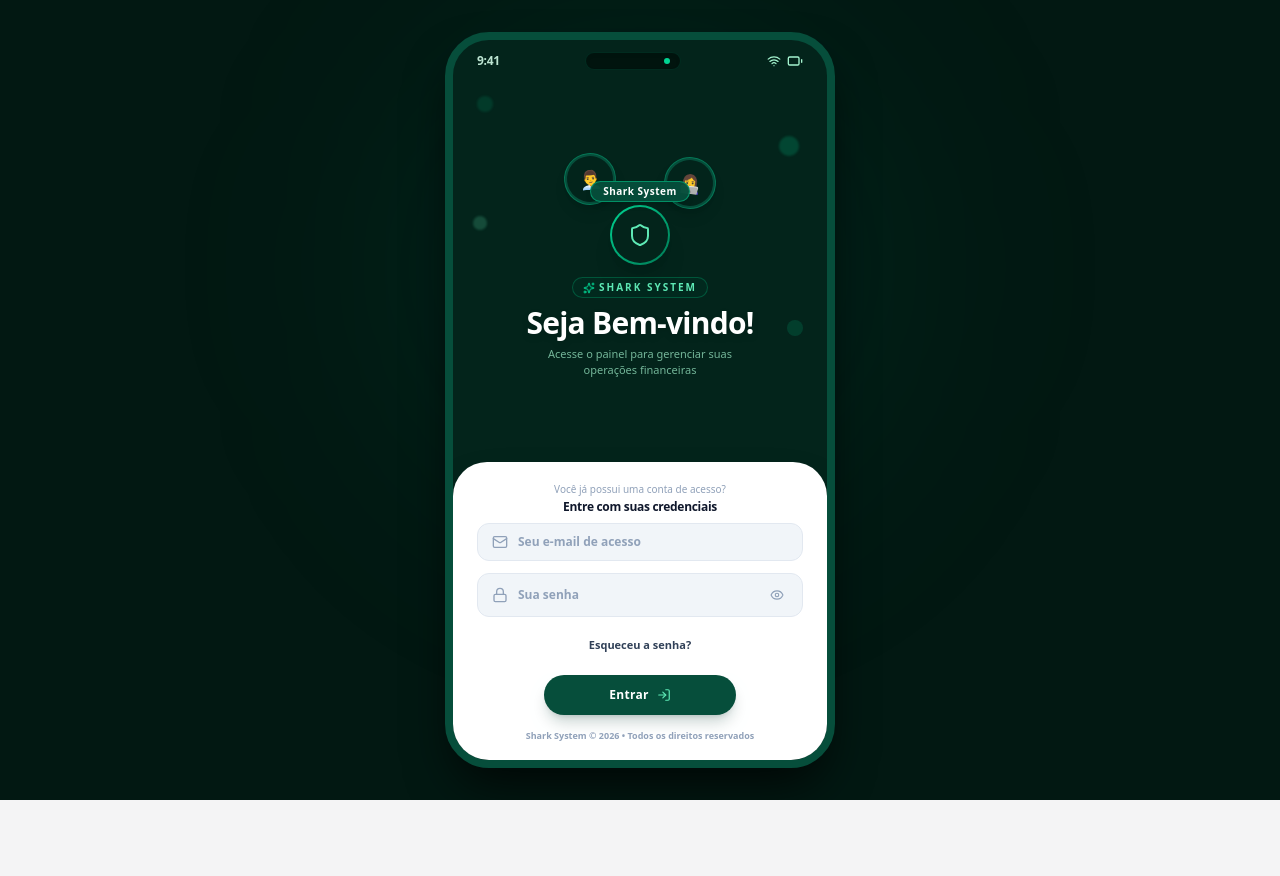
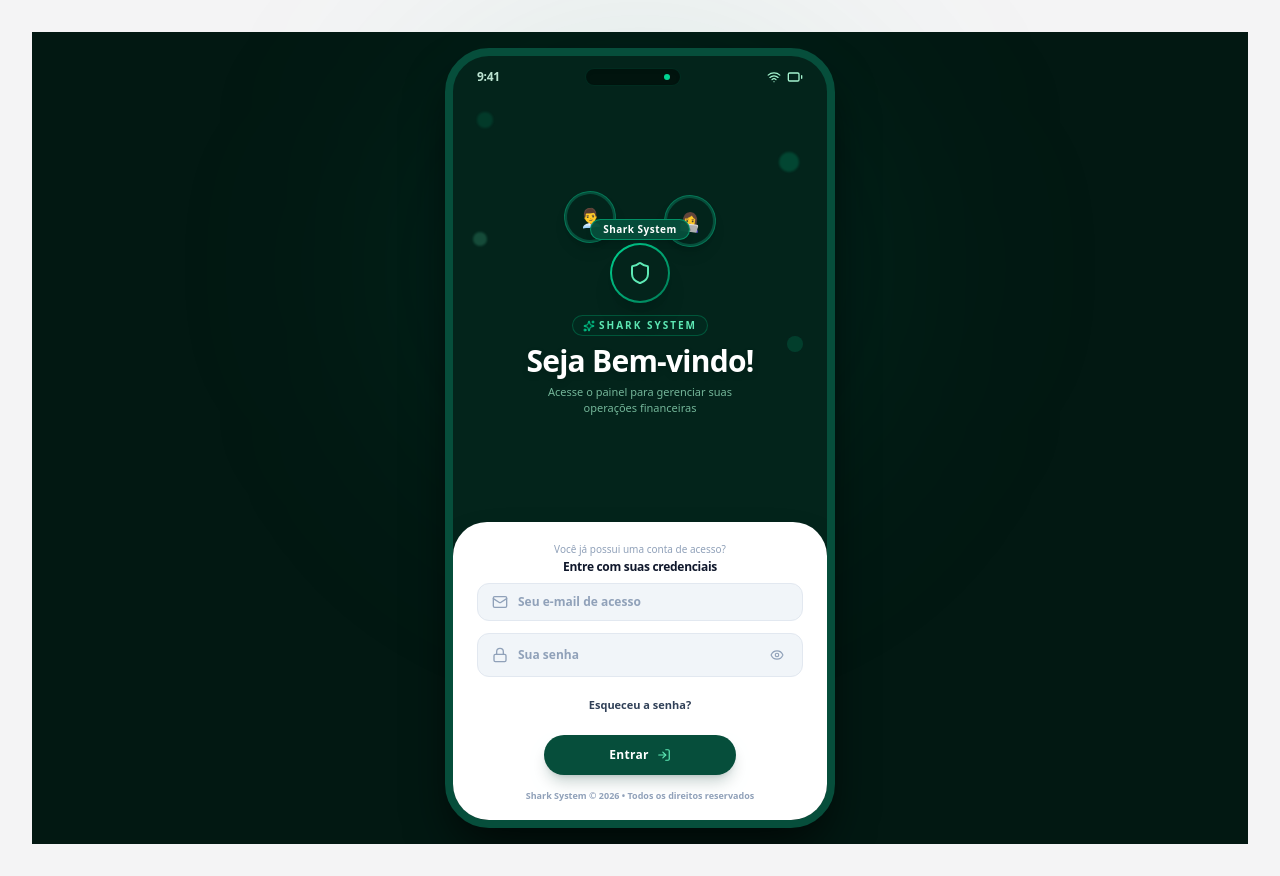
Before and after one commit to iamDKsp/SharkSystem, a Next.js app: page /login in a window 1280 px wide. Before the commit the page ends 800 px from the top, so only its background shows below. Built offline with nearby package versions, Linux system fonts and the light colour scheme.

Commit message:
fix: restaura renderização completa da tela de login e remove travamento do layout

```diff
--- a/next.config.ts
+++ b/next.config.ts
@@ -1,7 +1,6 @@
 import type { NextConfig } from "next";
 
 const nextConfig: NextConfig = {
-  devIndicators: false,
   experimental: {
     serverActions: {
       bodySizeLimit: "20mb",
--- a/src/app/globals.css
+++ b/src/app/globals.css
@@ -52,11 +52,6 @@ body {
   min-height: 100vh;
 }
 
-/* Esconder indicador dev do Next.js (ícone N no canto inferior) */
-nextjs-portal, [data-nextjs-toast], [data-nextjs-toast-wrapper], [data-nextjs-dialog-overlay] {
-  display: none !important;
-}
-
 /* Custom premium scrollbar */
 ::-webkit-scrollbar {
   width: 6px;
--- a/src/app/login/page.tsx
+++ b/src/app/login/page.tsx
@@ -39,12 +39,12 @@ export default function LoginPage() {
   };
 
   return (
-    <div className="h-screen h-[100dvh] w-full bg-[#021812] flex items-center justify-center p-0 sm:p-4 font-sans select-none overflow-hidden fixed inset-0">
+    <div className="min-h-screen w-full bg-[#021812] flex items-center justify-center p-0 sm:p-4 font-sans select-none overflow-hidden">
       {/* Background ambient glow */}
       <div className="absolute top-1/3 left-1/2 -translate-x-1/2 -translate-y-1/2 w-[480px] h-[480px] bg-emerald-600/10 rounded-full blur-[120px] pointer-events-none" />
 
       {/* Main Mobile Frame Container */}
-      <div className="w-full max-w-[390px] h-full max-h-[100dvh] sm:h-[810px] sm:max-h-[92vh] bg-[#03241b] sm:rounded-[44px] shadow-2xl shadow-black/80 border-0 sm:border-[8px] sm:border-[#064e3b] flex flex-col justify-between relative overflow-hidden">
+      <div className="w-full max-w-[390px] h-screen sm:h-[780px] bg-[#03241b] sm:rounded-[44px] shadow-2xl shadow-black/80 border-0 sm:border-[8px] sm:border-[#064e3b] flex flex-col justify-between relative overflow-hidden">
 
         {/* Ambient Decorative Dots */}
         <div className="absolute top-14 left-6 w-4 h-4 rounded-full bg-emerald-500/15 blur-[1px]" />
@@ -66,7 +66,7 @@ export default function LoginPage() {
         </div>
 
         {/* Top Header Section (Avatars & Refined Typographic Titles) */}
-        <div className="flex-1 flex flex-col items-center justify-center px-6 py-2 z-10 relative overflow-hidden">
+        <div className="flex-1 flex flex-col items-center justify-center px-6 py-2 z-10 relative">
 
           {/* 3D Avatars Cluster */}
           <div className="relative w-44 h-28 mb-3 flex items-center justify-center shrink-0">
```
